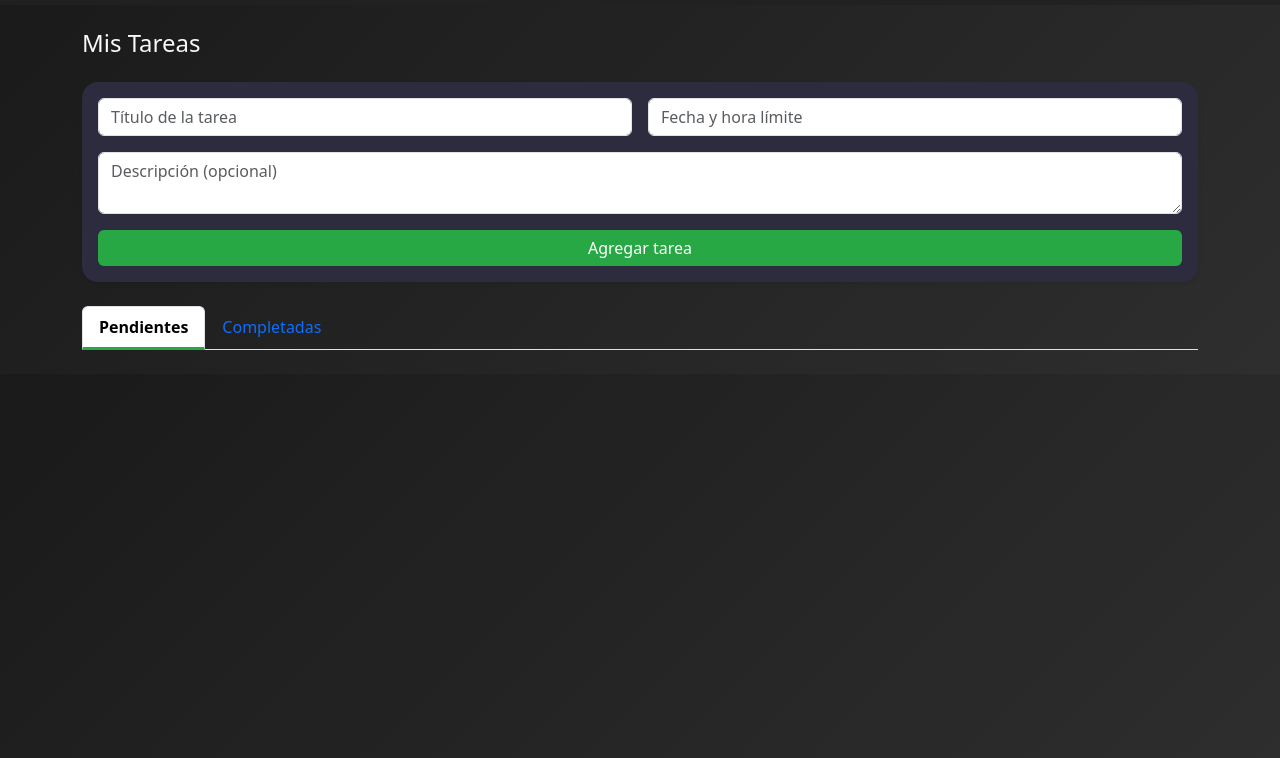
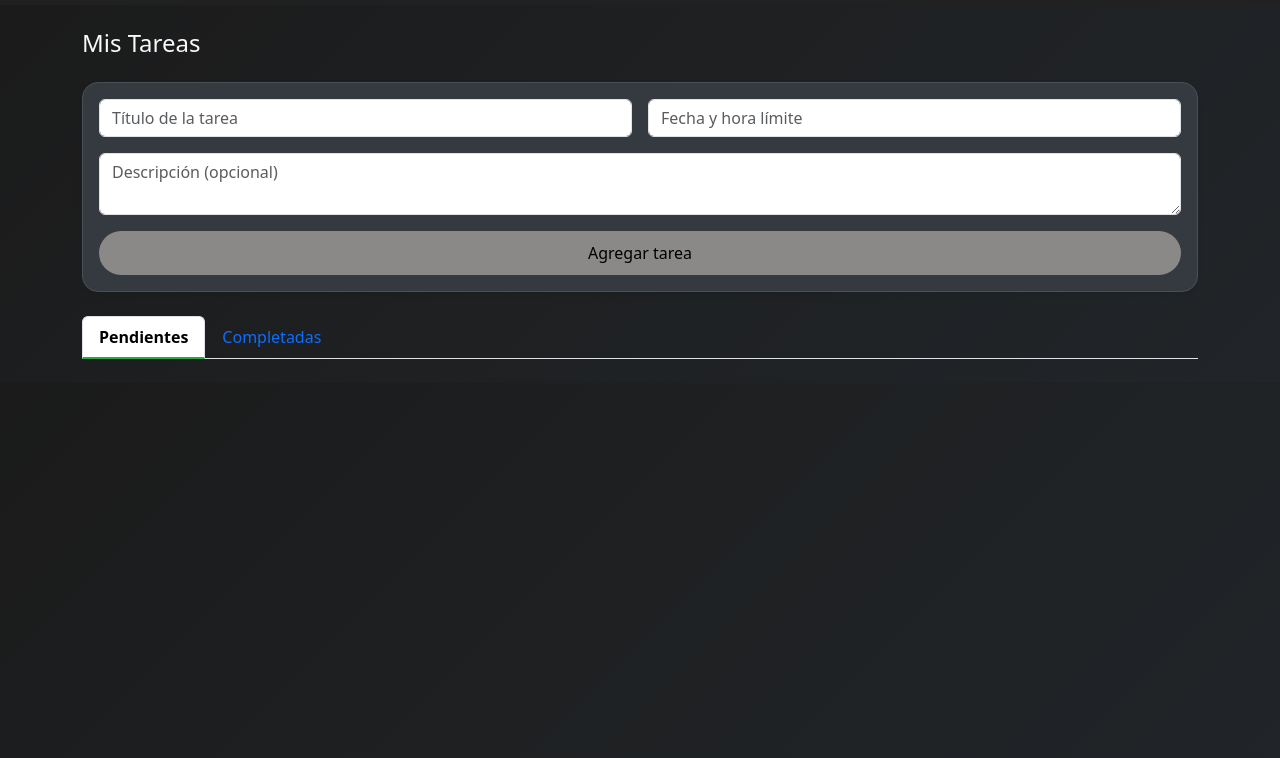
Before and after one commit to GurgoSoft/MindTasks, a website: page mindtasks/public/dashboard.html in a window 1280 px wide. Both pictures are taken after a click on the button 1248 px from the left and 23 px from the top of the page. Shown: the part 42-800 px from the top of the page. Drawn offline with nearby package versions, Linux system fonts and the light colour scheme.

Commit message:
Pendiente de que se envien corres, se muestren las completadas y mejorar el estilo del aplicativo

```diff
--- a/mindtasks/public/js/dashboard.js
+++ b/mindtasks/public/js/dashboard.js
@@ -26,7 +26,7 @@ function addTask(title, desc, deadline, isCompleted = false) {
             ? `<button class="btn btn-sm btn-outline-warning btn-pending"><i class="bi bi-arrow-counterclockwise"></i> Pendiente</button>`
             : `<button class="btn btn-sm btn-outline-success btn-complete"><i class="bi bi-check-circle"></i> Completar</button>`
           }
-          <button class="btn btn-sm btn-outline-danger btn-delete"><i class="bi bi-trash"></i></button>
+          <button class="btn btn-sm btn-outline-danger btn-delete"><i class="">Eliminar</i></button>
         </div>
       </div>
     </div>
--- a/mindtasks/public/styles.css
+++ b/mindtasks/public/styles.css
@@ -17,7 +17,7 @@ body.light-mode .card {
 
 /* 🌙 Modo Oscuro */
 body.dark-mode {
-  background: linear-gradient(135deg, #1a1a1a, #2e2e2e);
+  background: linear-gradient(135deg, #1b1b1b, #212529);
   color: #f8f9fa;
   transition: background 0.5s ease, color 0.3s ease;
 }
@@ -28,9 +28,9 @@ body.dark-mode .navbar {
 }
 
 body.dark-mode .card {
-  background: #2c2c3e;
+  background-color: #343a40;
   color: #f8f9fa;
-  border: none;
+  border: solid 1px #495057;
 }
 
 /* Botones */
@@ -44,8 +44,11 @@ body.dark-mode .card {
 }
 
 .btn-success {
-  background-color: #28a745;
+  background-color: #8b8888;
   border: none;
+  border-radius: 50px;
+  padding: 10px 20px;
+  color: #000
 }
 
 .btn-danger {
@@ -73,13 +76,8 @@ body.dark-mode .card {
   transition: transform 0.25s ease, box-shadow 0.25s ease;
 }
 
-.card:hover {
-  transform: translateY(-4px);
-  box-shadow: 0px 8px 20px rgba(0,0,0,0.15);
-}
-
 /* Tabs */
 .nav-tabs .nav-link.active {
   font-weight: bold;
-  border-bottom: 3px solid #28a745;
+  border-bottom: 2.5px solid #28a745;
 }
```
